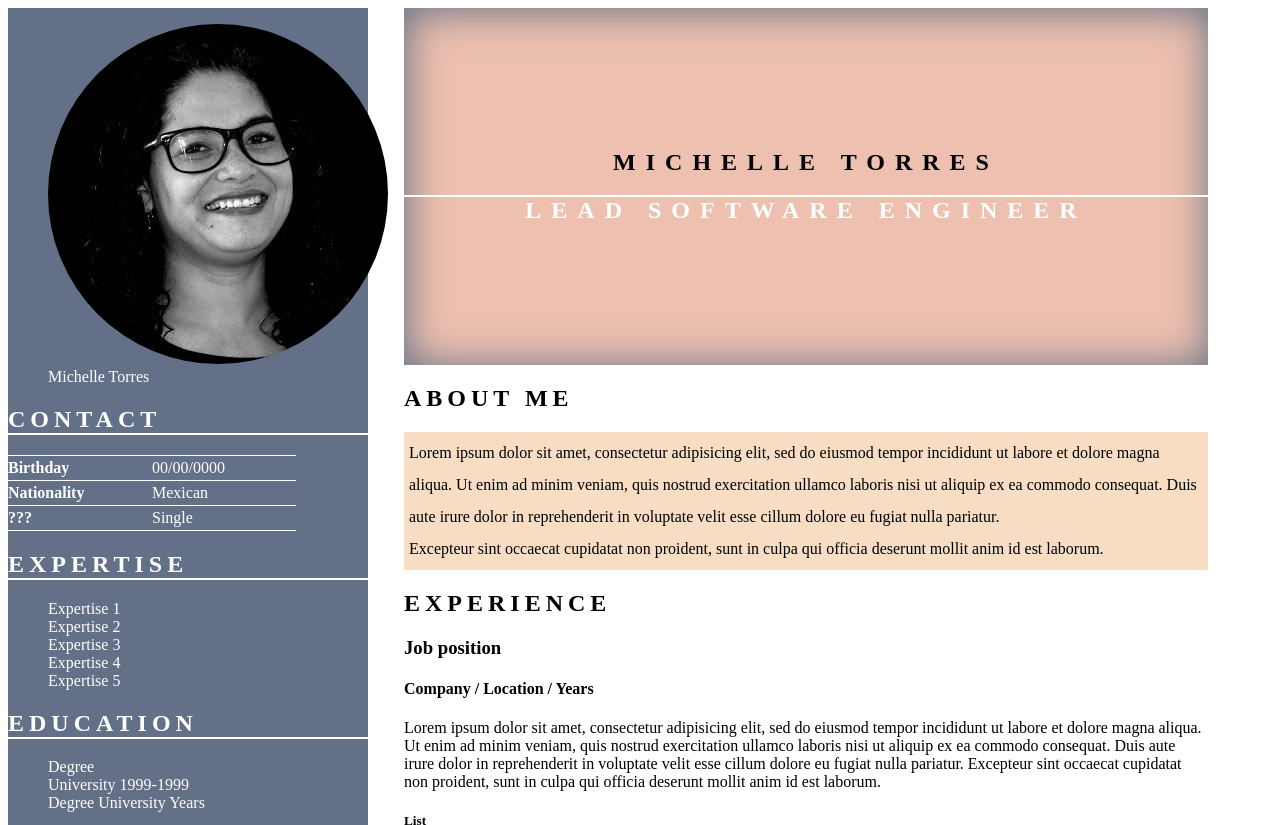
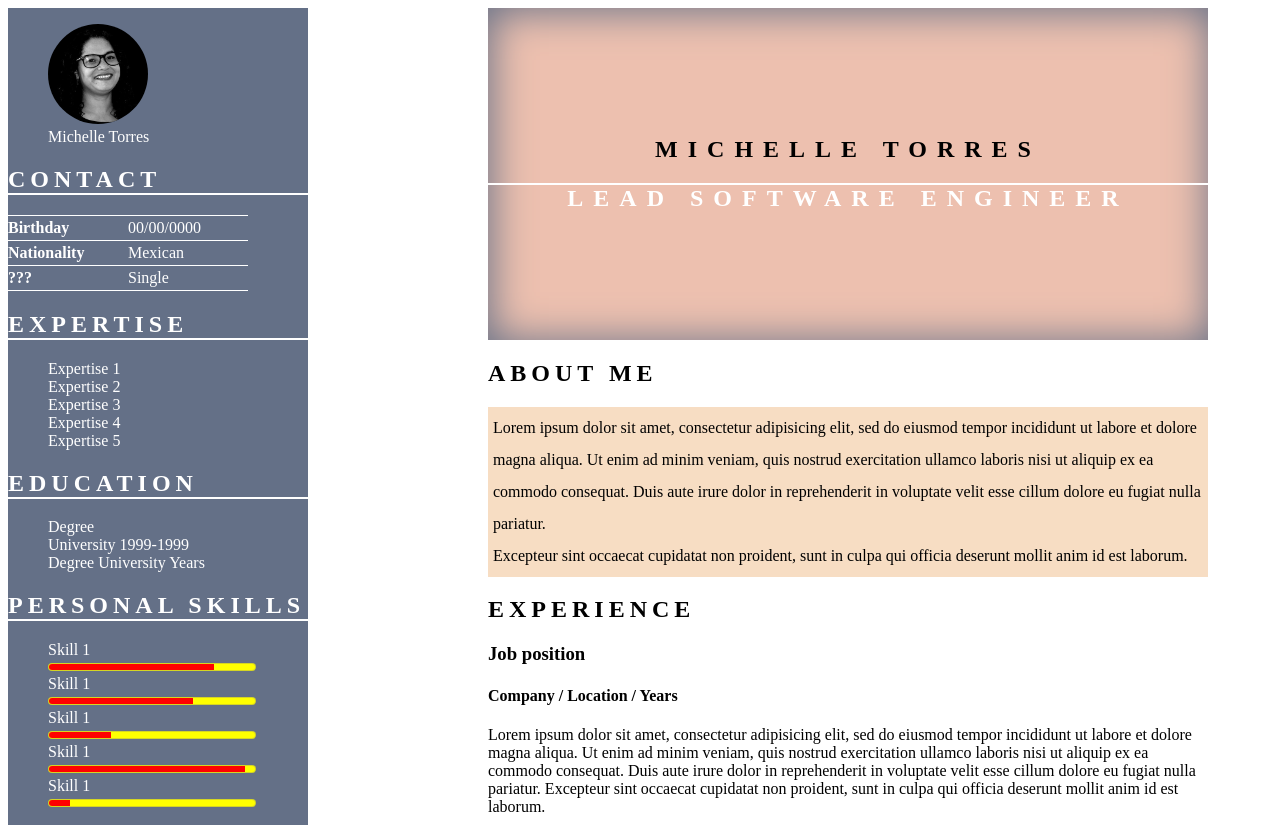
Before and after one commit to nmicht/my-resume, a plain HTML site: page index.html in a window 1280 px wide. Shown: the top 825 px of the page. Drawn offline with Linux system fonts and the light colour scheme.

Commit message:
Changing containers and and image sizes

```diff
--- a/css/main.css
+++ b/css/main.css
@@ -2,6 +2,8 @@
 .main-container {
   display: flex;
   width: 1200px;
+  justify-content: space-between;
+
 }
 
 /* ------------- GENERAL -------------- */
@@ -19,8 +21,7 @@ h2 {
 /* ------------- ASIDE ---------------- */
 aside {
   background-color: #647087;
-  width: 30%;
-  margin-right: 3%;
+  flex-basis: 25%;
 }
 aside * {
   color: white;
@@ -33,9 +34,13 @@ aside section h2:first-child{
 }
 #profile-pic img{
   border-radius: 50%;
+  width: 100px;
 }
 
 /* ------------- MAIN ---------------- */
+main {
+  flex-basis: 60%;
+}
 main section > h2 {
   text-transform: uppercase;
   letter-spacing: 5px;
```
